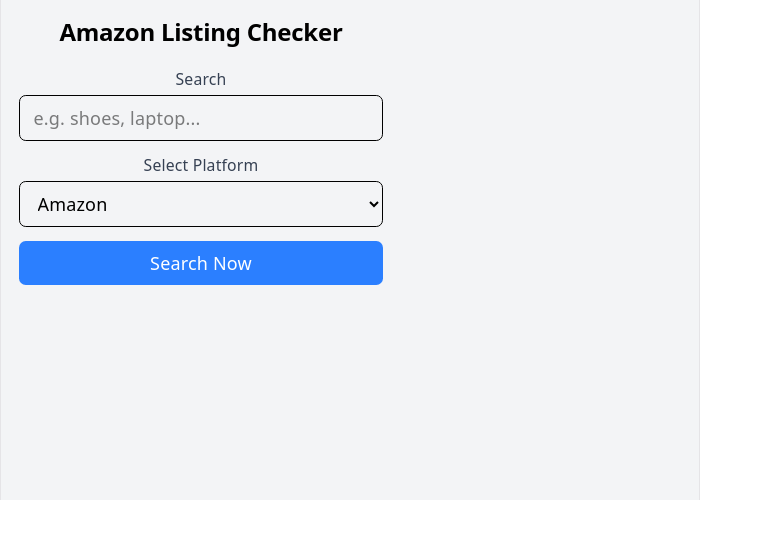
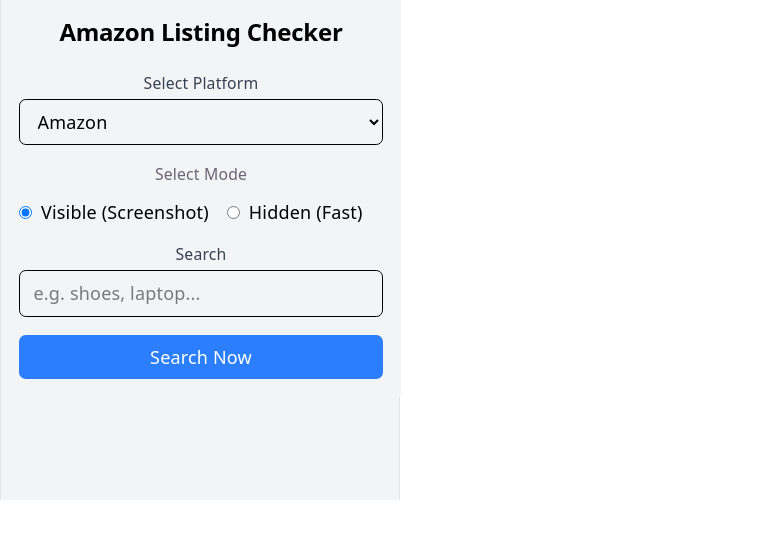
Before and after one commit to muh-atta/Amazon-listing, a React (Vite) app in the folder amazon-listing/: page / in a window 1280 px wide. Shown: the top 538 px of the page, without its empty margins (0-763 px from the left). Built offline with nearby package versions, Linux system fonts and the light colour scheme.

Commit message:
Update popup UI: added visible/hidden mode toggle and enhanced styling

```diff
--- a/amazon-listing/src/App.css
+++ b/amazon-listing/src/App.css
@@ -1,7 +1,7 @@
 @import "tailwindcss";
 
 html, body, #root {
-  width: 700px;
+  width: 400px;
   min-height: 500px;
   background-color: #f3f4f6;
 }
--- a/amazon-listing/src/App.tsx
+++ b/amazon-listing/src/App.tsx
@@ -1,27 +1,42 @@
 /// <reference types="chrome"/>
 
+import { useEffect, useState } from "react";
 import './App.css';
 
 function App(){
 
+  const [mode, setMode] = useState<"visible" | "hidden">("visible");
+
+  // Load saved mode on popup open
+  useEffect(() => {
+  try {
+    if (typeof chrome !== "undefined" && chrome.storage) {
+      chrome.storage.local.get("scrapeMode", (data: { scrapeMode?: "visible" | "hidden" }) => {
+        setMode(data.scrapeMode || "visible");
+      });
+    } else {
+      console.log("Chrome API not available");
+    }
+  } catch (err) {
+    console.error("Error accessing chrome storage:", err);
+  }
+}, []);
+
+  // Handle mode change
+  const handleModeChange = (value: "visible" | "hidden") => {
+    setMode(value);
+
+    chrome.storage.local.set({ scrapeMode: value }, () => {
+      console.log("Mode saved:", value);
+    });
+  };
+
   return (
-  <div className="w-[400px] min-h-[300px] bg-gray-100 p-4 flex flex-col gap-3">
+  <div className="w-[400px] min-h-[320px] bg-gray-100 p-4 flex flex-col gap-4">
 
     <h2 className="text-lg font-bold text-center text-gray-800">
       Amazon Listing Checker
     </h2>
-
-    {/* Search Field */}
-    <div>
-      <label className="text-sm font-medium text-gray-700 mb-1 block">
-        Search
-      </label>
-      <input
-        type="text"
-        placeholder="e.g. shoes, laptop..."
-        className="w-full border rounded-md px-3 py-2 text-black focus:outline-none focus:ring-2 focus:ring-blue-500"
-      />
-    </div>
 
     {/* Dropdown */}
     <div>
@@ -38,6 +53,49 @@
       </select>
     </div>
 
+    {/* Mode Toggle */}
+    <div>
+      <label className="text-sm font-medium mb-3 block">
+        Select Mode
+      </label>
+
+      <div className="flex gap-4">
+        <label className="flex items-center gap-2 text-black cursor-pointer">
+          <input
+            type="radio"
+            name="mode"
+            value="visible"
+            checked={mode === "visible"}
+            onChange={() => handleModeChange("visible")}
+          />
+          Visible (Screenshot)
+        </label>
+
+        <label className="flex items-center gap-2 text-black cursor-pointer">
+          <input
+            type="radio"
+            name="mode"
+            value="hidden"
+            checked={mode === "hidden"}
+            onChange={() => handleModeChange("hidden")}
+          />
+          Hidden (Fast)
+        </label>
+      </div>
+    </div>
+
+    {/* Search Field */}
+    <div>
+      <label className="text-sm font-medium text-gray-700 mb-1 block">
+        Search
+      </label>
+      <input
+        type="text"
+        placeholder="e.g. shoes, laptop..."
+        className="w-full border rounded-md px-3 py-2 text-black focus:outline-none focus:ring-2 focus:ring-blue-500"
+      />
+    </div>
+
     {/* Button */}
     <button className="w-full bg-blue-500 text-white py-2 rounded-md hover:bg-blue-600 transition cursor-pointer">
       Search Now
```
